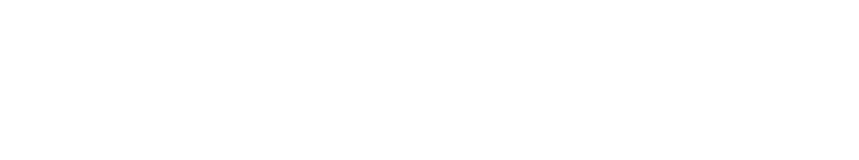
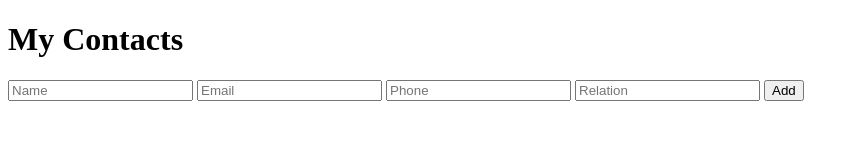
Before and after one commit to spencerkw/javascript-lab2-part2, a plain HTML site: page index.html in a window 1280 px wide. Shown: the whole page, without its empty margins (0-859 px from the left). Drawn offline with Linux system fonts and the light colour scheme.

Commit message:
Set up the HTML for the visual layout

```diff
--- a/index.html
+++ b/index.html
@@ -8,6 +8,24 @@
   <title>Address Book</title>
 </head>
 <body>
+  <main>
+    <form>
+      <h1>My Contacts</h1>
+      <input type="text" class="name-input" placeholder="Name">
+      <input type="text" class="email-input" placeholder="Email">
+      <input type="text" class="phone-input" placeholder="Phone">
+      <input type="text" class="relation-input" placeholder="Relation">
+      <button type="button" class="add-btn">Add</button>
+    </form>
+
+    <section class="contacts-container">
+      <!-- <div class="contact-entry">
+        <p>blah blah</p>
+        <button type="button" class="remove-btn">Remove</button>
+      </div> -->
+    </section>
+  </main>
+
   <script src="scripts/script.js"></script>
 </body>
 </html>
```
